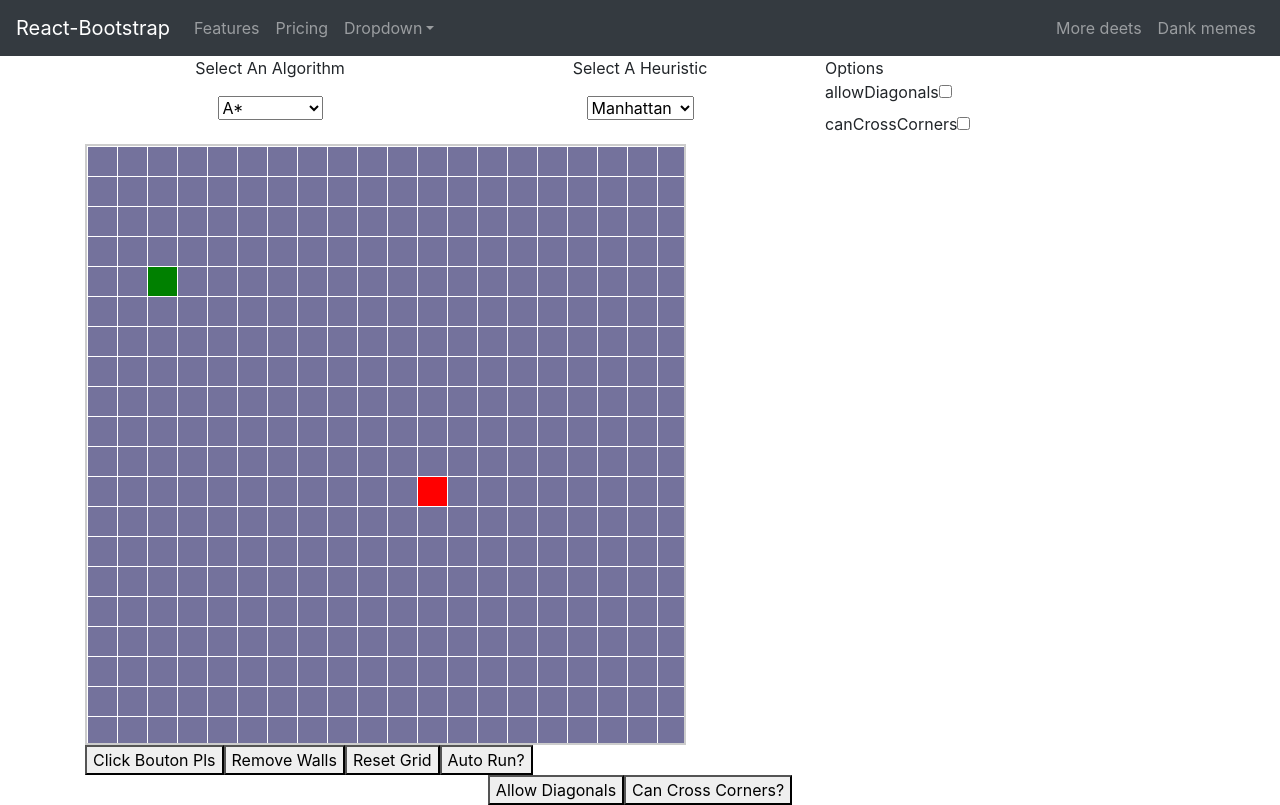
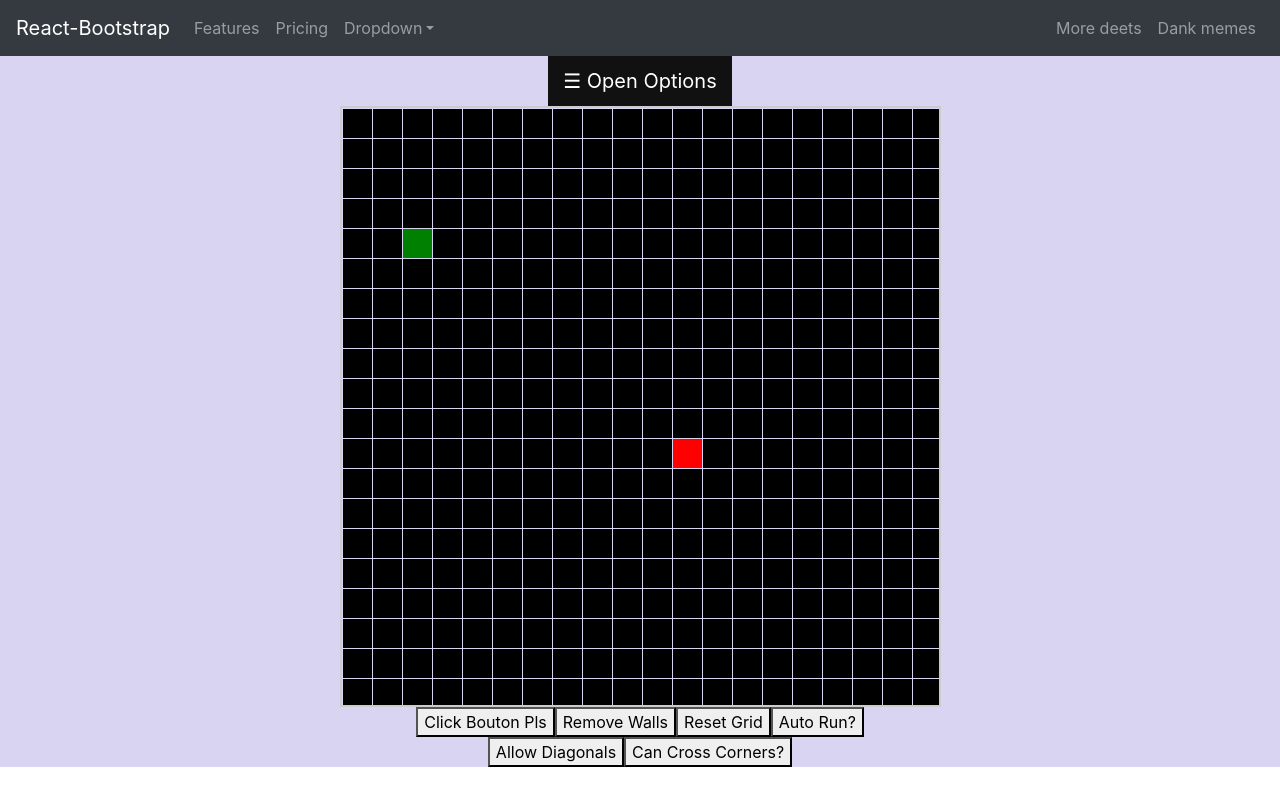
Before and after one commit to Brian-OCarroll/AlgorithmVisualizer-, a React (Create React App) app: page / in a window 1280 px wide. Built offline with nearby package versions, Linux system fonts and the light colour scheme.

Commit message:
css changes and efficiency changes

```diff
--- a/src/App.css
+++ b/src/App.css
@@ -1,5 +1,7 @@
 .App {
   text-align: center;
+  background: #D8D4F2;
+  width:100%;
 }
 
 .App-logo {
@@ -40,3 +42,10 @@
 .btn-active {
   background-color: rgb(116, 209, 116)
 }
+.flex {
+  display: flex;
+}
+
+.flex--column {
+  flex-direction: column;
+}
--- a/src/App.js
+++ b/src/App.js
@@ -11,9 +11,9 @@ function App() {
     <div className="App">
 
       <Navigation />
-      <Container>
+
         <PathFinderContainer />
-      </Container>
+
     </div>
   );
 }
--- a/src/components/pathFinderAlgos/Controls.css
+++ b/src/components/pathFinderAlgos/Controls.css
@@ -1,66 +1,74 @@
-/* Position and sizing of burger button */
-.bm-burger-button {
-    /* position: fixed; */
-    width: 36px;
-    height: 30px;
-    /* left: 40px; */
-    /* top: 100px; */
+/* The Overlay (background) */
+.overlay {
+  /* Height & width depends on how you want to reveal the overlay (see JS below) */
+  height: 100%;
+  width: 0;
+  position: fixed; /* Stay in place */
+  z-index: 1; /* Sit on top */
+  left: 0;
+  top: 0;
+  background-color: rgb(0,0,0); /* Black fallback color */
+  background-color: rgba(0,0,0, 0.9); /* Black w/opacity */
+  overflow-x: hidden; /* Disable horizontal scroll */
+  transition: 0.5s; /* 0.5 second transition effect to slide in or slide down the overlay (height or width, depending on reveal) */
 }
 
-  /* Color/shape of burger icon bars */
-  .bm-burger-bars {
-    background: #373a47;
+/* Position the content inside the overlay */
+.overlay-content {
+  position: relative;
+  top: 25%; /* 25% from the top */
+  width: 100%; /* 100% width */
+  text-align: center; /* Centered text/links */
+  margin-top: 30px; /* 30px top margin to avoid conflict with the close button on smaller screens */
+}
+.overlay-content .check-label{
+  margin-right: 5px;
+  color: rgb(59, 59, 255)
+}
+/* The navigation links inside the overlay */
+.overlay p, .overlay a {
+  margin-bottom: 0;
+  padding: 8px 8px 0px 8px;
+  text-decoration: none;
+  font-size: 36px;
+  color: #818181;
+  display: block; /* Display block instead of inline */
+  transition: 0.3s; /* Transition effects on hover (color) */
 }
 
-  /* Color/shape of burger icon bars on hover*/
-  .bm-burger-bars-hover {
-    background: #a90000;
+/* When you mouse over the navigation links, change their color */
+.overlay a:hover, .overlay a:focus {
+  color: #f1f1f1;
 }
 
-  /* Position and sizing of clickable cross button */
-  .bm-cross-button {
-    height: 24px;
-    width: 24px;
+/* Position the close button (top right corner) */
+.overlay .closebtn {
+  position: absolute;
+  top: 20px;
+  right: 45px;
+  font-size: 60px;
 }
 
-  /* Color/shape of close button cross */
-  .bm-cross {
-    background: #bdc3c7;
+/* When the height of the screen is less than 450 pixels, change the font-size of the links and position the close button again, so they don't overlap */
+@media screen and (max-height: 450px) {
+  .overlay a {font-size: 20px}
+  .overlay .closebtn {
+    font-size: 40px;
+    top: 15px;
+    right: 35px;
   }
-
-  /*
-  Sidebar wrapper styles
-  Note: Beware of modifying this element as it can break the animations - you should not need to touch it in most cases
-  */
-  .bm-menu-wrap {
-    /* position: fixed; */
-    height: 100%;
 }
-
-  /* General sidebar styles */
-  .bm-menu {
-    background: #373a47;
-    padding: 2.5em 1.5em 0;
-    font-size: 1.15em;
+.overlay--expanded {
+  width: 100%
 }
-
-  /* Morph shape necessary with bubble or elastic */
-  .bm-morph-shape {
-    fill: #373a47;
+.overlay--closed {
+  width: 0%;
 }
-
-  /* Wrapper for item list */
-  .bm-item-list {
-    color: #b8b7ad;
-    padding: 0.8em;
+.openbtn {
+  font-size: 20px;
+  cursor: pointer;
+  background-color: #111;
+  color: white;
+  padding: 10px 15px;
+  border: none;
 }
-
-  /* Individual item */
-  .bm-item {
-    display: inline-block;
-  }
-
-  /* Styling of overlay */
-  .bm-overlay {
-    background: rgba(0, 0, 0, 0.3);
-  }
--- a/src/components/pathFinderAlgos/Controls.js
+++ b/src/components/pathFinderAlgos/Controls.js
@@ -1,4 +1,4 @@
-import React from 'react';
+import  React, {useState } from 'react';
 import { slide as Menu } from 'react-burger-menu';
 import { Tab, Nav, Col, Sonnet, Row } from 'react-bootstrap';
 import './Controls.css'
@@ -66,20 +66,73 @@ import './Controls.css'
 
 //     )
 // }
+// const Controls = (props) => {
+//     return (
+        // <Row>
+        //     <Col>
+        //         <p>Select An Algorithm</p>
+        //         <select value={props.algo} onChange={(e) => {this.handleChange(e)}}>
+        //             {props.algorithms.map((algo, i) => {
+        //                 return (
+        //                     <option key={i} value={algo}>{algo}</option>
+        //                 )
+        //             })}
+        //         </select>
+        //     </Col>
+        //     <Col>
+                // <p>Select A Heuristic</p>
+                // <select value={props.heuristic} onChange={(e) => {this.handleChange(e)}} >
+                //     {props.heuristics.map((heuristic, i) => {
+                //         return (
+                //             <option  key={i} value={heuristic}>{heuristic}</option>
+                //         )
+                //     })}
+                // </select>
+        //     </Col>
+        //     <Col>
+        //     <Row>Options</Row>
+                // {props.options.map((opt, i) => {
+                //     return (
+                //         <Row>
+                //             <label>
+                //                 {opt}
+                //                 <input
+                //                     name={opt}
+                //                     type="checkbox"
+                //                     onChange={(e) => {this.handleChange(e)}}
+                //                 // checked={this.state[opt]}
+                //                 // onChange={this.handleInputChange}
+                //                 />
+                //             </label>
+                //         </Row>
+
+                //     )
+                // })}
+
+        //     </Col>
+        // </Row>
+//     )
+// }
 const Controls = (props) => {
+    const [toggleMenu, setToggleMenu] = useState(false);
+    let handleToggle = () => {
+        setToggleMenu(!toggleMenu)
+    }
+    let toggleClass = toggleMenu ? "overlay--expanded" : "overlay--closed";
     return (
-        <Row>
-            <Col>
-                <p>Select An Algorithm</p>
+        <>
+        <div id="myNav" className={"overlay " + toggleClass}>
+        <a href="javascript:void(0)" className="closebtn" onClick={() => {handleToggle()}}>×</a>
+            <div id="mySidebar" className="overlay-content" >
+
+                <p>Select an Algorithm</p>
                 <select value={props.algo} onChange={(e) => {this.handleChange(e)}}>
-                    {props.algorithms.map((algo, i) => {
+                     {props.algorithms.map((algo, i) => {
                         return (
                             <option key={i} value={algo}>{algo}</option>
                         )
                     })}
                 </select>
-            </Col>
-            <Col>
                 <p>Select A Heuristic</p>
                 <select value={props.heuristic} onChange={(e) => {this.handleChange(e)}} >
                     {props.heuristics.map((heuristic, i) => {
@@ -88,14 +141,13 @@ const Controls = (props) => {
                         )
                     })}
                 </select>
-            </Col>
-            <Col>
-            <Row>Options</Row>
+                <p>Options</p>
+                <div className="flex flex--column">
                 {props.options.map((opt, i) => {
                     return (
-                        <Row>
+
                             <label>
-                                {opt}
+                                <span className="check-label" >{opt}</span>
                                 <input
                                     name={opt}
                                     type="checkbox"
@@ -104,14 +156,18 @@ const Controls = (props) => {
                                 // onChange={this.handleInputChange}
                                 />
                             </label>
-                        </Row>
+
 
                     )
                 })}
+                </div>
+            </div>
 
-            </Col>
-        </Row>
+        </div>
+        <button class="openbtn" onClick={() => {handleToggle()}}>&#9776; Open Options</button>
+        </>
     )
+}
 
-}
+
 export default Controls
--- a/src/components/pathFinderAlgos/PathFinderContainer.js
+++ b/src/components/pathFinderAlgos/PathFinderContainer.js
@@ -222,11 +222,11 @@ class PathFinderContainer extends React.Component {
         return (
 
             // <Container>
-            <Container>
+            <Container fluid="false" style={{position: "relative"}}>
                 <Controls handleChange={this.handleInputChange} algo={this.state.algo} heuristic={this.state.heuristic} algorithms={this.algos} heuristics={this.heuristics} options={this.options} />
                 <Row>
-
-                    <svg className={this.state.mouseActive ? 'mouseActive' : ''} width={(this.state.grid.width * this.nodeSize) + 1} height={(this.state.grid.height * this.nodeSize) + 1}>
+                <Col>
+                    <svg  className={this.state.mouseActive ? 'mouseActive' : ''} width={(this.state.grid.width * this.nodeSize) + 1} height={(this.state.grid.height * this.nodeSize) + 1}>
                         {this.state.grid.nodes.map((row, rowIdx) => {
                             return (
 
@@ -260,12 +260,15 @@ class PathFinderContainer extends React.Component {
                             );
                         })}
                     </svg>
+                    </Col>
                 </Row>
                 <Row>
+                    <Col>
                     <button onClick={() => this.runAlgo()}>Click Bouton Pls</button>
                     <button onClick={() => { this.removeWalls() }}>Remove Walls</button>
                     <button onClick={() => { this.cleanGrid() }}>Reset Grid</button>
                     <button className={this.state.autoRun ? "btn-active" : ""} onClick={() => { this.setRunOnUpdate() }}>Auto Run?</button>
+                    </Col>
                 </Row>
 
                 <button className={this.state.allowDiagonals ? "btn-active" : ""} onClick={() => { this.setAllowDiagonals() }}>Allow Diagonals</button>
--- a/src/components/pathFinderAlgos/aStar/Astar.js
+++ b/src/components/pathFinderAlgos/aStar/Astar.js
@@ -63,7 +63,7 @@ class AStarFinder {
 
         // while the open list is not empty
         while (!openList.empty()) {
-            console.log(openList)
+
             // pop the position of node which has the minimum `f` value.
             node = openList.pop();
             node.closed = true;
--- a/src/components/pathFinderAlgos/aStar/Node.css
+++ b/src/components/pathFinderAlgos/aStar/Node.css
@@ -13,20 +13,20 @@
     cursor:default;
   }
   rect{
-    fill:rgb(116, 114, 156);
+    fill:rgb(0, 0, 0);
   }
   .node-finish {
     fill: red !important;
   }
   .node-opened {
-    fill: rgb(41, 149, 153) !important;
+    fill: rgb(105, 197, 93) !important;
 
   }
   .node-closed {
-    fill: rgb(46, 46, 255)
+    fill: rgb(196, 196, 243)
   }
   .node-path {
-    fill: rgb(238, 216, 93)
+    fill: rgb(255, 232, 100)
   }
   .node-start {
     fill: green;
@@ -36,7 +36,7 @@
       cursor: pointer;
   }
   .node-start--active {
-    fill: rgb(17, 56, 17);
+    fill: rgb(56, 31, 17);
   }
   .node-finish--active {
     fill: rgb(134, 34, 34);
@@ -75,7 +75,7 @@
   }
 
   .node-wall {
-    fill: rgb(12, 53, 71);
+    fill: rgb(224, 119, 20);
   }
 
   .node-shortest-path {
```
Lines whose indentation alone changed are shown as unchanged.
